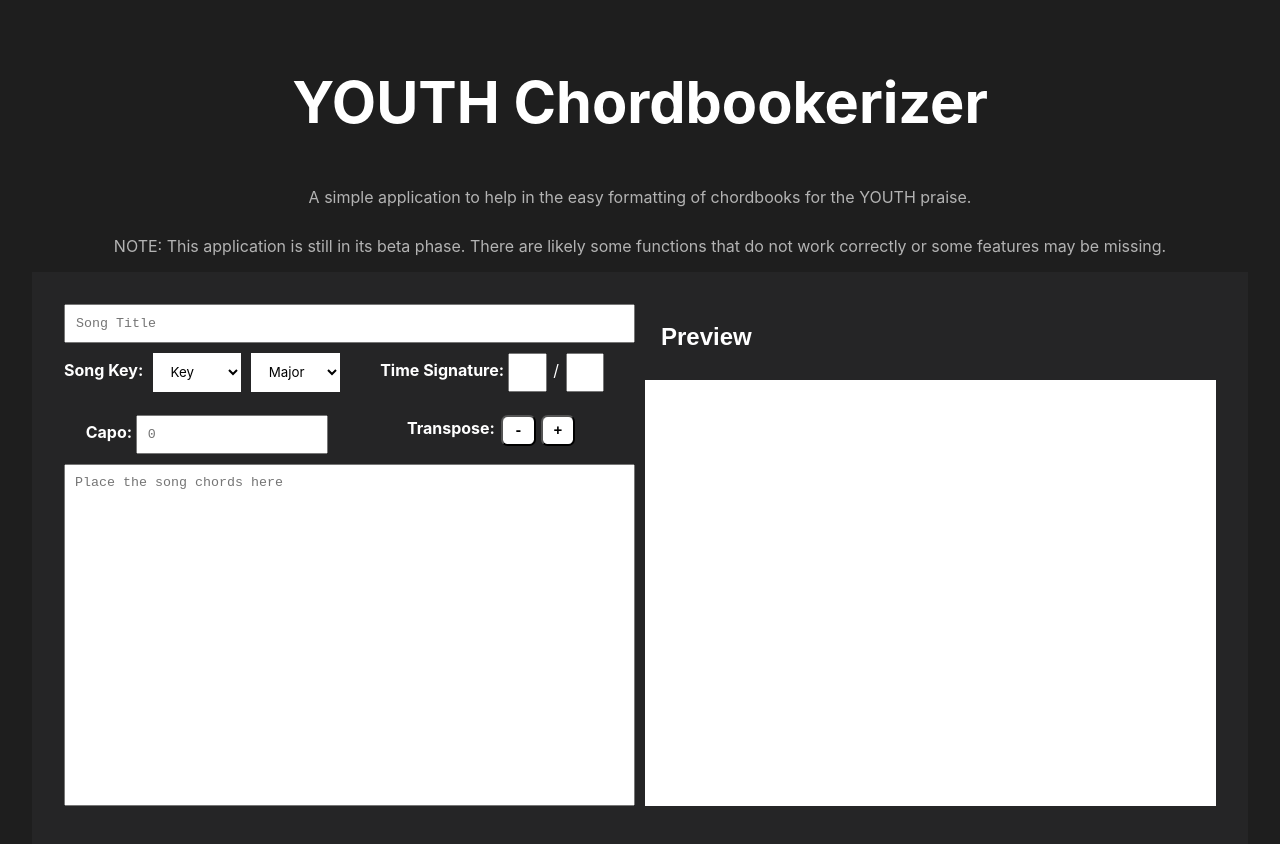
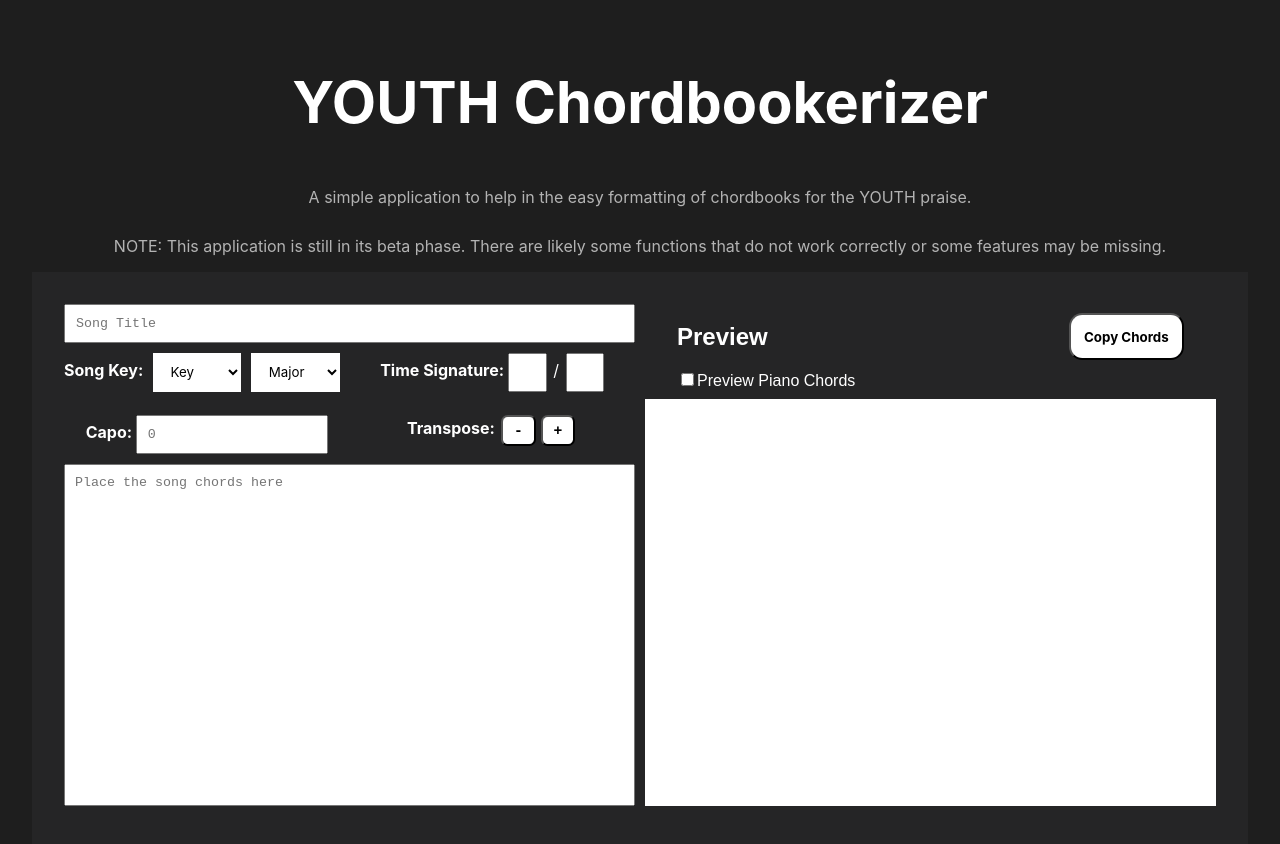
Before and after one commit to notgian/youth-chordbookerizer, a React app: page / in a window 1280 px wide. Shown: the top 844 px of the page. Built offline with nearby package versions, Linux system fonts and the light colour scheme; the HTML template or start-up script is replaced by a standard one.

Commit message:
feat: added output controls, currently no function

```diff
--- a/src/App.css
+++ b/src/App.css
@@ -150,6 +150,7 @@ body {
     margin: 0 2pt;
     font-weight: bolder;
     border-radius: 5pt;
+    cursor: pointer;
 }
 
 /* Output Area */
@@ -160,14 +161,33 @@ body {
     display: flex;
 }
 
-#outputarea > .output-controls {
+.output-header {
     display: flex;
-    flex-direction: row;
+    flex-direction: column;
     padding: 0em 1em;
     color: var(--text-primary);
 }
 
-#outputarea > .output-preview {
+.output-header-row {
+    display: flex;
+    flex-direction: row;
+    padding: 0em 1em;
+    align-items: center;
+    justify-content: space-between;
+    color: var(--text-primary);
+}
+
+.output-header button {
+    background-color: white;
+    color: black;
+    font-family: var(--font-primary);
+    padding: 1em;
+    cursor: pointer;
+    font-weight: bolder;
+    border-radius: 1em;
+}
+
+.output-preview {
     background-color: white;
     overflow: scroll;
     line-height: 1.15;
--- a/src/OutputArea.tsx
+++ b/src/OutputArea.tsx
@@ -184,8 +184,18 @@ const OutputArea = () => {
 
     return (
         <div id="outputarea" className="content-area">
-            <span className="output-controls">
-                <h2>Preview</h2>
+            <span className="output-header">
+                <span className="output-header-row">
+                    <h2>Preview</h2>
+                    <button>Copy Chords</button>
+                </span>
+
+                <span className="output-header-row">
+                    <span>
+                        <input type="checkbox" />
+                        <label>Preview Piano Chords</label>
+                    </span>
+                </span>
             </span>
             <span className="output-preview">
                 { renderPreview() }
```
